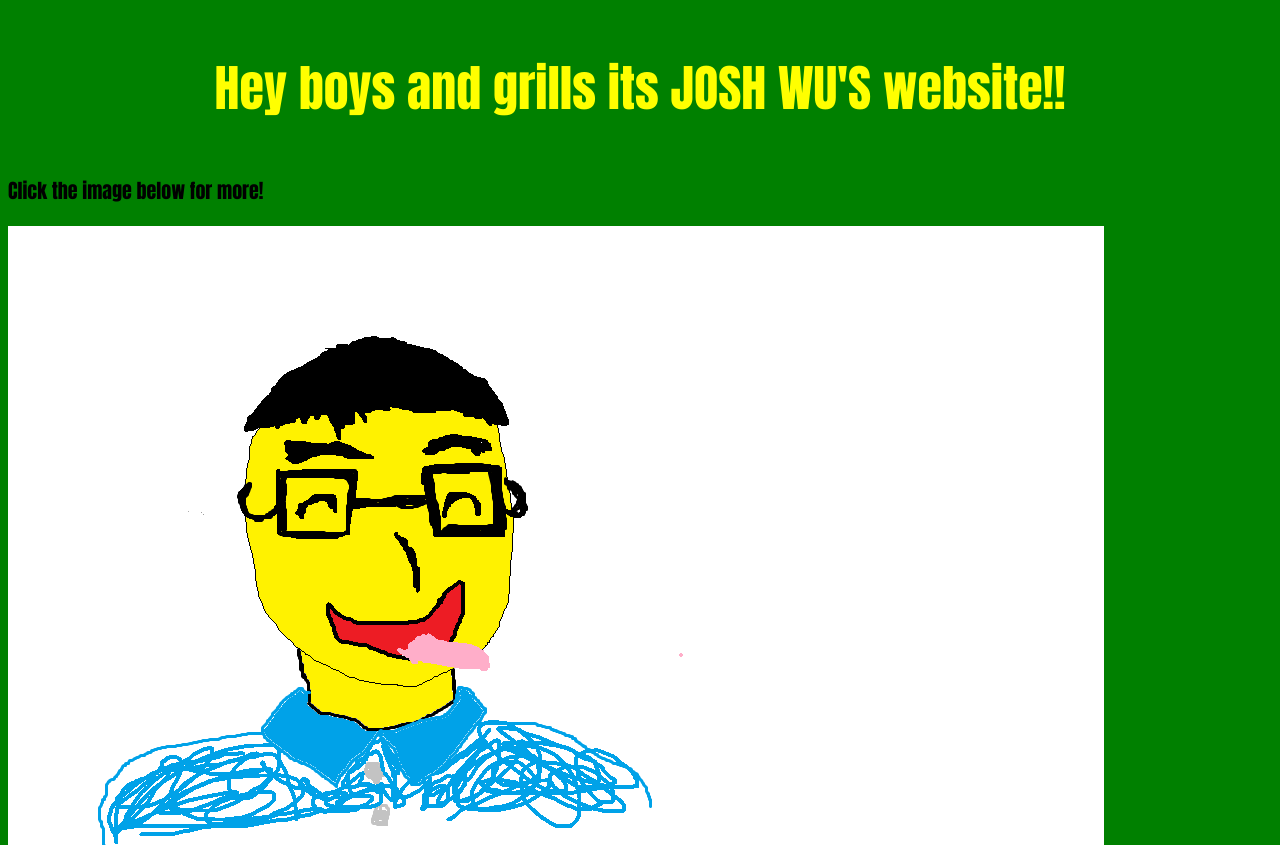
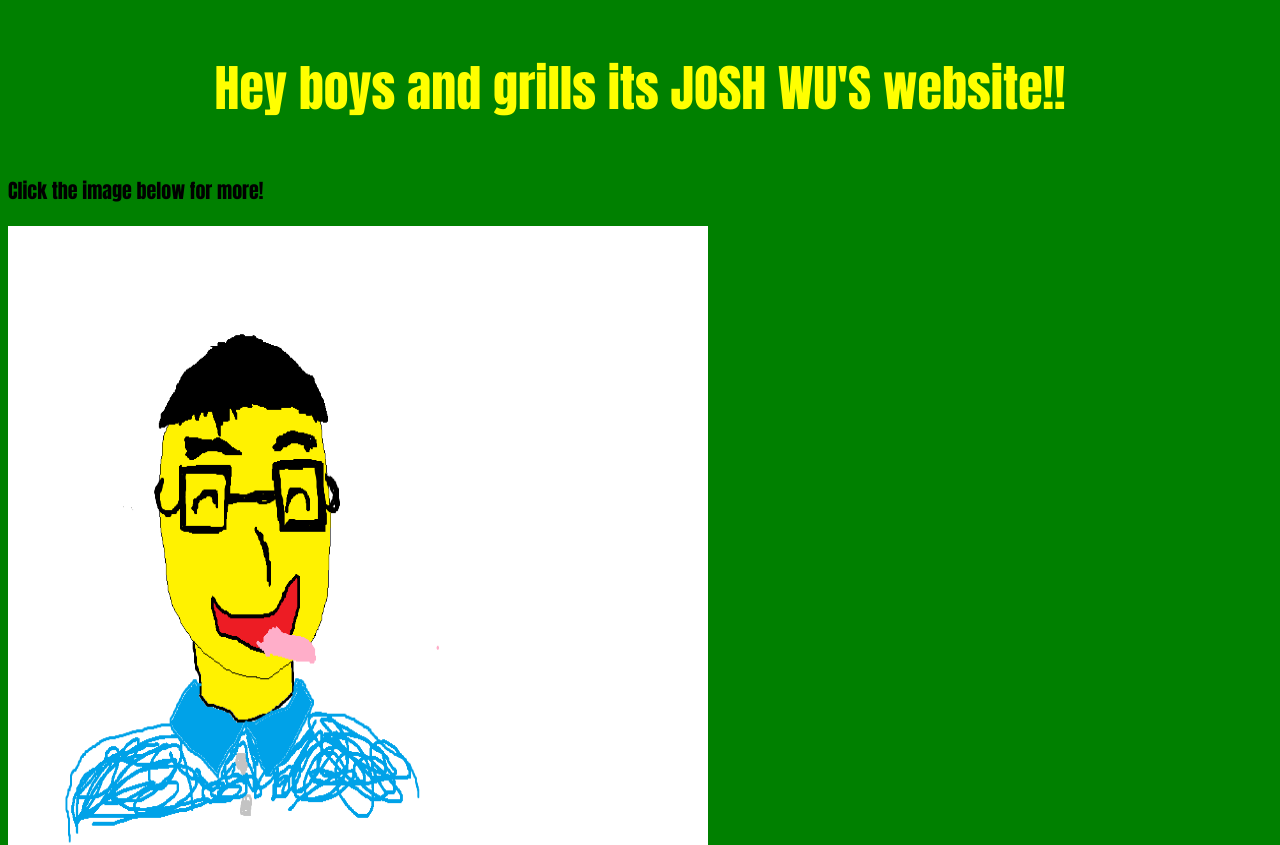
Before and after one commit to joshywu/joshywu.github.io, a plain HTML site: page index.html in a window 1280 px wide. Shown: the top 845 px of the page. Drawn offline with Linux system fonts and the light colour scheme.

Commit message:
Update index.html

```diff
--- a/index.html
+++ b/index.html
@@ -9,7 +9,7 @@
 <p style="font-size:50px; font-family: Impact; text-align:center; color: yellow">Hey boys and grills its JOSH WU'S website!!</p>
 <P style="font-size:20px; font-family: Impact">Click the image below for more!</P>
 <a href="http://joshywu.github.io/more">
-		<img src="joshywu.github.io/joshs_sexy _pic.png" />
+		<img src="joshywu.github.io/joshs_sexy _pic.png" alt="joshywu.github.io/joshs_sexy _pic.png" height="700" width="700" />
 		</a>
 <h1 style="font-size:100px">About me</h1>
 <ul>
```
